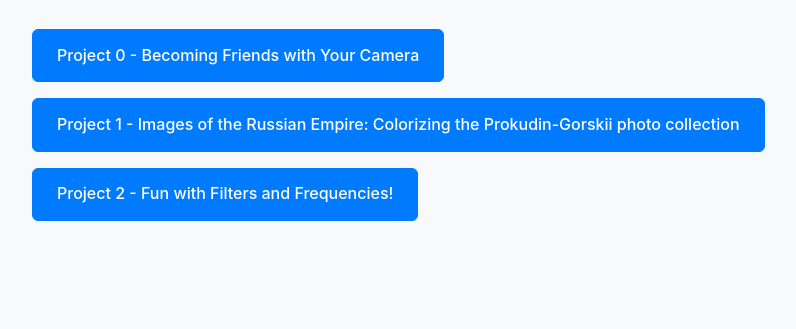
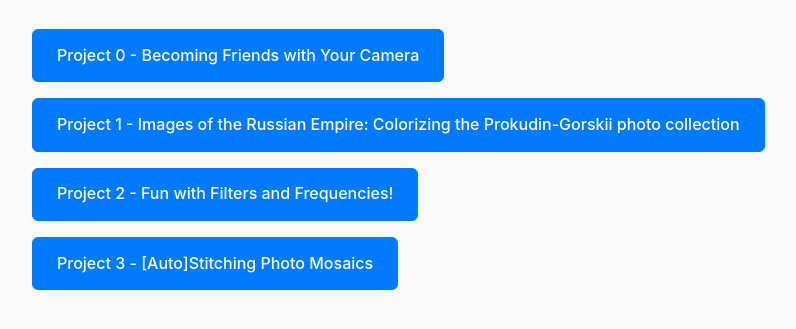
Before and after one commit to sjprasad-berkeley/sjprasad-berkeley.github.io, a plain HTML site: page index.html in a window 1280 px wide. Shown: the part 135-464 px from the top of the page, without its empty margins (0-796 px from the left). Drawn offline with Linux system fonts and the light colour scheme.

Commit message:
small fix

```diff
--- a/index.html
+++ b/index.html
@@ -14,6 +14,7 @@
             <a href="./0/index.html" class="project-link">Project 0 - Becoming Friends with Your Camera</a>
             <a href="./1/index.html" class="project-link">Project 1 - Images of the Russian Empire: Colorizing the Prokudin-Gorskii photo collection</a>
             <a href="./2/index.html" class="project-link">Project 2 - Fun with Filters and Frequencies!</a>
+            <a href="./3/index.html" class="project-link">Project 3 - [Auto]Stitching Photo Mosaics</a>
         </div>
     </div>
 </body>
```
